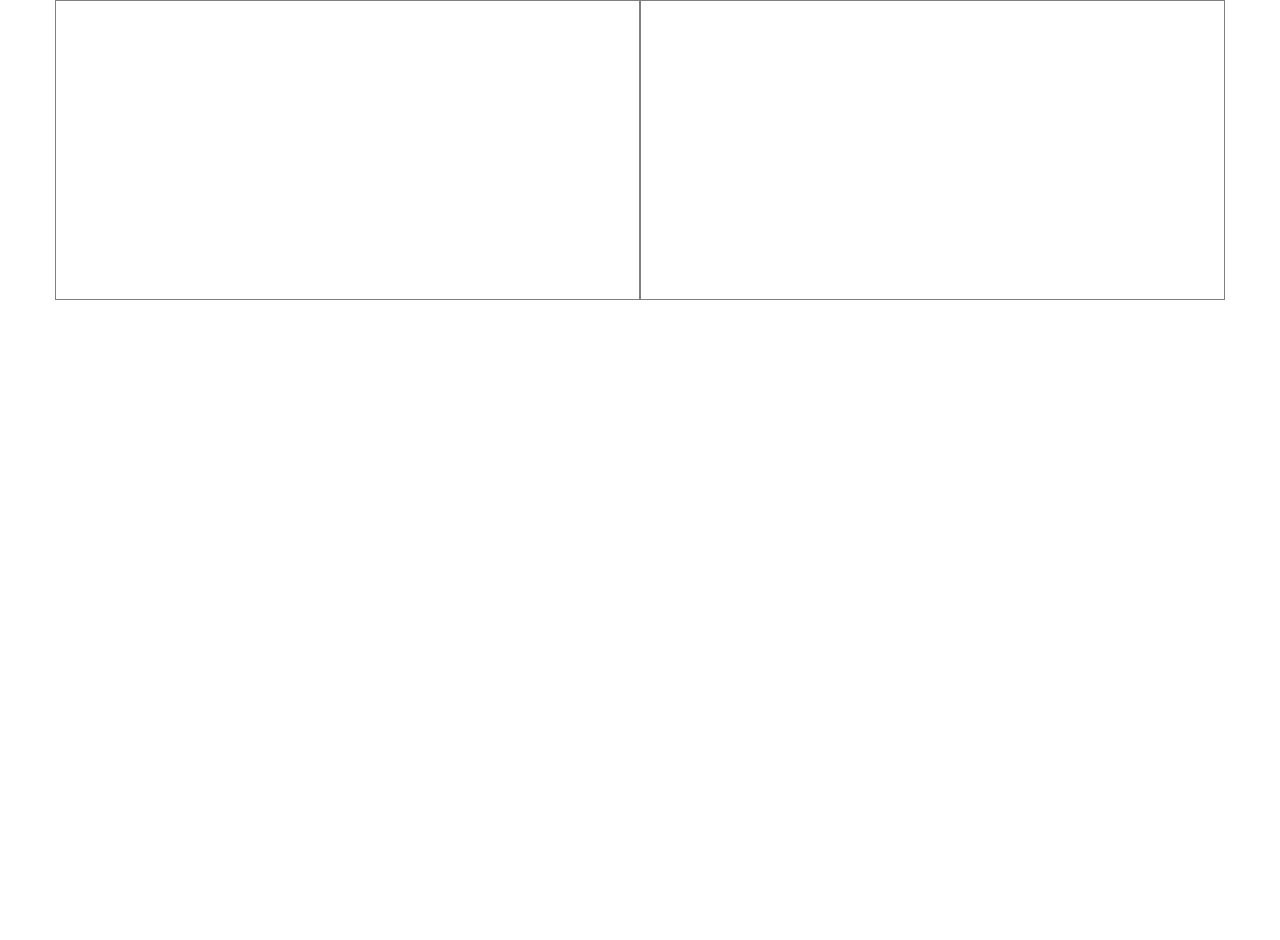
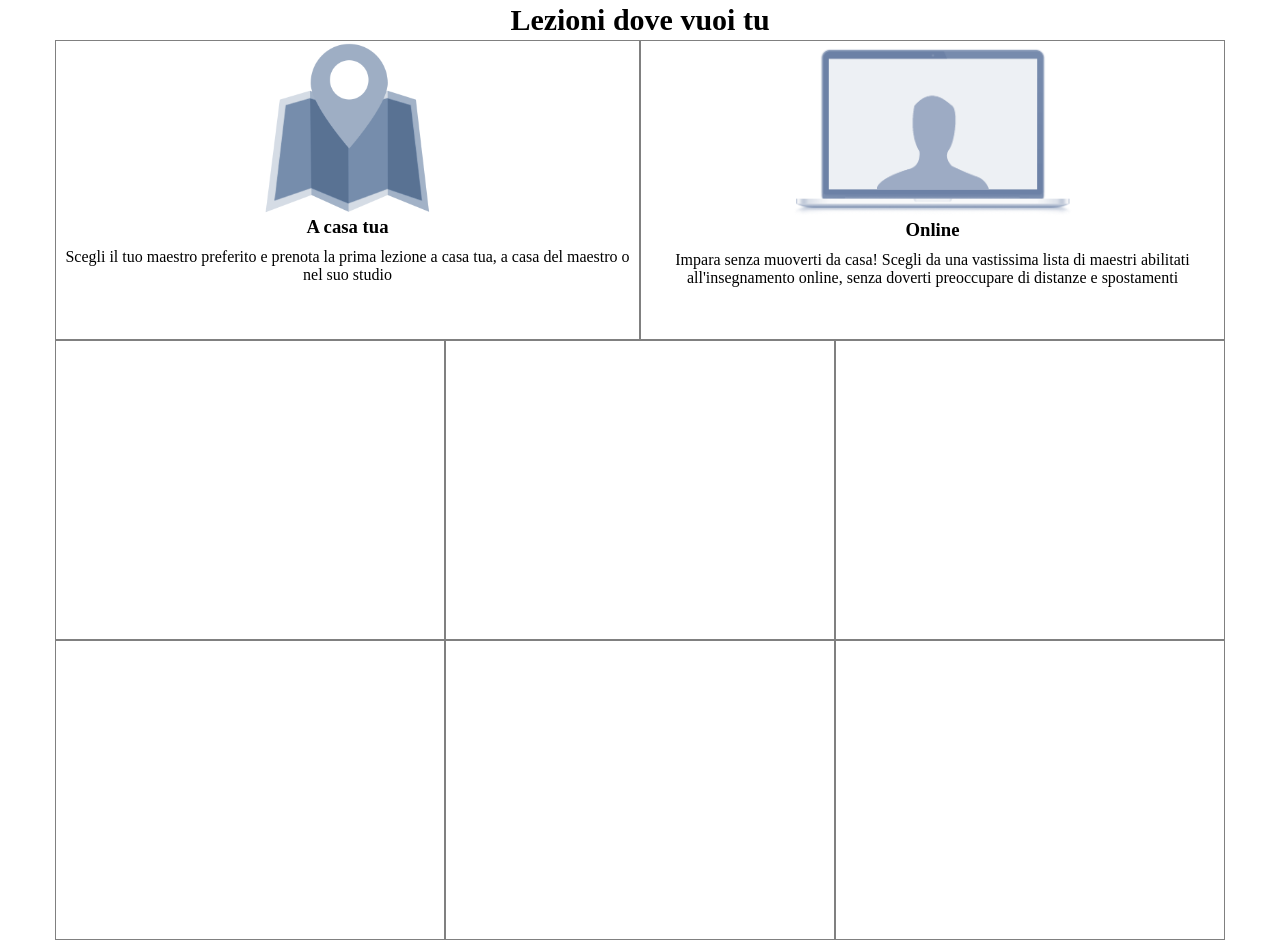
Before and after one commit to Gianufio83/html-css-resp-wannabe-12bool, a plain HTML site: page index.html in a window 1280 px wide. Before the commit the page ends 800 px from the top, so only its background shows below. Drawn offline with Linux system fonts and the light colour scheme.

Commit message:
prima sezione lg

```diff
--- a/css/style.css
+++ b/css/style.css
@@ -4,8 +4,23 @@
   line-height: 40px;
 }
 .a-casa {
-  width: 50%
+  width: 30%;
+  margin: auto;
+  display: block;
+
 }
-.oline {
+.online {
   width: 50%;
+  margin: auto;
+  display: block;
+  /* padding-top: 20px; */
 }
+.sottotitolo{
+  text-align: center;
+  margin-bottom: 10px;
+}
+.didascalia {
+  font-size: 16px;
+  text-align: center;
+  padding-bottom: 5px;
+}
--- a/index.html
+++ b/index.html
@@ -9,8 +9,39 @@
   </head>
   <body class="debug">
     <div class="container">
-      <div class="col-lg-6"></div>
-      <div class="col-lg-6"></div>
+      <h2 class="title_">Lezioni dove vuoi tu</h2>
+      <div class="col-lg-6">
+        <img class="a-casa" src="img/a casa tua.png" alt="">
+        <h3 class="sottotitolo">A casa tua</h3>
+        <p class="didascalia">Scegli il tuo maestro preferito e prenota la prima lezione a casa tua, a casa del maestro o nel suo studio</p>
+      </div>
+      <div class="col-lg-6">
+        <img class="online"src="img/online.png" alt="">
+        <h3 class="sottotitolo">Online</h3>
+        <p class="didascalia">Impara senza muoverti da casa! Scegli da una vastissima lista di maestri abilitati all'insegnamento online, senza doverti preoccupare di distanze e spostamenti</p>
+      </div>
+    </div>
+    <div class="container">
+      <div class="col-lg-4">
+
+      </div>
+      <div class="col-lg-4">
+
+      </div>
+      <div class="col-lg-4">
+
+      </div>
+    </div>
+    <div class="container">
+      <div class="col-lg-4">
+
+      </div>
+      <div class="col-lg-4">
+
+      </div>
+      <div class="col-lg-4">
+
+      </div>
     </div>
   </body>
 </html>
```
